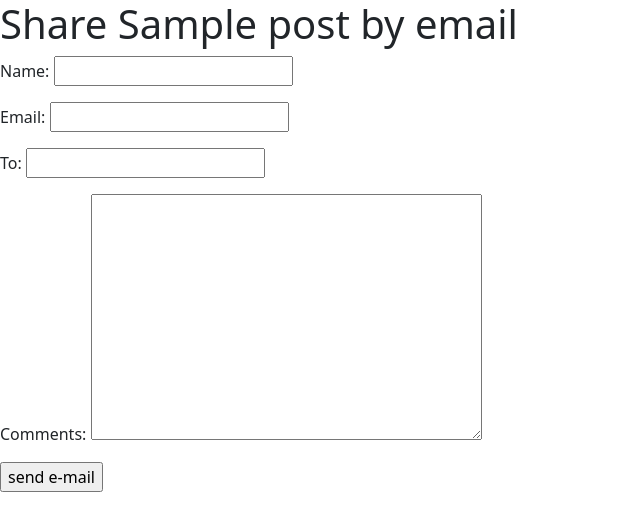
After one commit to joshualine/content-management-system, a Django app: page /blog/1/share/ in a window 1280 px wide. The commit adds this page. Shown: the top 531 px of the page, without its empty margins (0-640 px from the left). Run offline with Django 3.2, Linux system fonts and the light colour scheme; tables that the repository leaves empty hold one stand-in row (values such as "Sample post").

Commit message:
Added a comment system

```diff
--- /dev/null
+++ b/blog/forms.py
@@ -0,0 +1,14 @@
+from django import forms
+from .models import Comment
+
+class EmailPostForm(forms.Form):
+    name = forms.CharField(max_length=25)
+    email = forms.EmailField()
+    to = forms.EmailField()
+    comments = forms.CharField(required=False, widget=forms.Textarea)
+
+
+class CommentForm(forms.ModelForm):
+    class Meta:
+        model = Comment
+        fields = ('name', 'email', 'body')
--- a/blog/models.py
+++ b/blog/models.py
@@ -3,6 +3,7 @@ from slugger import AutoSlugField
 from django.contrib.auth.models import User
 from django.utils import timezone
 from django.urls import reverse
+from taggit.managers import TaggableManager
 
 
 class Post(models.Model):
@@ -19,6 +20,7 @@ class Post(models.Model):
     updated = models.DateTimeField(auto_now=True)
     published = models.DateTimeField(default=timezone.now)
     status = models.CharField(max_length=10, choices=STATUS_CHOICE, default='draft')
+    tags = TaggableManager()
 
     class Meta:
         ordering = ['-published']
@@ -28,3 +30,19 @@ class Post(models.Model):
 
     def get_absolute_url(self):
         return reverse('blog:post_detail', args=self.slug)
+
+
+class Comment(models.Model):
+    post = models.ForeignKey(Post, on_delete=models.CASCADE, related_name='comments')
+    name = models.CharField(max_length=80)
+    email = models.EmailField()
+    body = models.TextField()
+    created = models.DateTimeField(auto_now_add=True)
+    updated = models.DateTimeField(auto_now=True)
+    active = models.BooleanField(default=True)
+
+    class Meta:
+        ordering = ('created',)
+
+    def __str__(self):
+        return f'comment by {self.name} on {self.post}'
--- a/blog/templates/base.html
+++ b/blog/templates/base.html
@@ -1,3 +1,4 @@
+{% load blog_tags %}
 <!doctype html>
 <html lang="en">
   <head>
--- a/blog/templates/blog/list_post.html
+++ b/blog/templates/blog/list_post.html
@@ -1,8 +1,9 @@
 {% extends 'base.html' %}
 
 {% block content %}
-    <h1>All books</h1>
+    <h1>All Posts</h1>
     {% for post in posts %}
+        <p>Tags: {{ post.tags.all|join:", " }}</p>
         <ul>
             <li>Title: <a href="{% url 'blog:post_detail' post.slug %}">{{ post.title }}</a></li>
             <li>title: {{ post.title }}</li>
--- /dev/null
+++ b/blog/templates/blog/share.html
@@ -0,0 +1,16 @@
+{% extends 'base.html' %}
+
+{% block content %}
+    {% if sent %}
+        <p>
+            {{ post.title }} was sent successfully to {{ form.cleaned_data.to }}
+        </p>
+    {% else %}
+        <h1>Share {{ post.title }} by email</h1>
+        <form action="" method="post">
+            {{ form.as_p }}
+            {% csrf_token %}
+            <input type="submit" value="send e-mail">
+        </form>
+    {% endif %}
+{% endblock content %}
--- a/blog/urls.py
+++ b/blog/urls.py
@@ -5,5 +5,6 @@ app_name = 'blog'
 
 urlpatterns = [
     path('post_list/', views.post_list, name='post_list'),
-    path('post_detail/<slug:post>/', views.post_detail, name='post_detail')
+    path('post_detail/<slug:post>/', views.post_detail, name='post_detail'),
+    path('<int:post_id>/share/', views.post_share, name='post_share'),
 ]
--- a/blog/views.py
+++ b/blog/views.py
@@ -1,10 +1,17 @@
 from django.shortcuts import render, get_object_or_404
 from .models import Post
 from django.core.paginator import Paginator, EmptyPage, PageNotAnInteger
+from .forms import EmailPostForm, CommentForm
+from django.core.mail import send_mail
+from taggit.models import Tag
 
 
-def post_list(request):
+def post_list(request, tag_slug=None):
     object_list = Post.objects.all()
+    tag = None
+    if tag_slug:
+        tag = get_object_or_404(Tag, slug=tag_slug)
+        object_list = object_list.filter(tags__in=[tag])
     paginator = Paginator(object_list, 2)
     page = request.GET.get('page')
     try:
@@ -13,9 +20,36 @@ def post_list(request):
         posts = paginator.page(1)
     except EmptyPage:
         posts = paginator.page(paginator.num_pages)
-    return render(request, 'blog/list_post.html', {'page': page, 'posts': posts})
+    return render(request, 'blog/list_post.html', {'page': page, 'posts': posts, 'tag': tag})
 
 
 def post_detail(request, post):
     post = get_object_or_404(Post, slug=post)
-    return render(request, 'blog/detail_view.html', {'post': post})
+    comments = post.comments.filter(active=True)
+    new_comment = None
+    if request.method == 'POST':
+        comment_form = CommentForm(data=request.POST)
+        if comment_form.is_valid():
+            new_comment = comment_form.save(commit=False)
+            new_comment.post = post
+            new_comment.save()
+    else:
+        comment_form = CommentForm()
+    return render(request, 'blog/detail_view.html', {'post': post, 'comments': comments, 'new_comment': new_comment, 'comment_form': comment_form})
+
+
+def post_share(request, post_id):
+    post = get_object_or_404(Post, id=post_id, status='published')
+    sent = False
+    if request.method == 'POST':
+        form = EmailPostForm(request.POST)
+        if form.is_valid():
+            cd = form.cleaned_data
+            # post_url = request.build_absolute_uri(post.get_absolute_url())
+            subject = f"{cd['name']} recommends you read {post.title}"
+            message = f"Read {post.title}  comments: {cd['comments']}"
+            send_mail(subject, message, 'joshuachinwendu@gmail.com', [cd['to']])
+            sent = True
+    else:
+        form = EmailPostForm()
+    return render(request, 'blog/share.html', {'post': post, 'form': form, 'sent': sent})
```
Also changed, not shown: blog/admin.py (+7 -1 lines), blog/templates/blog/detail_view.html (+18 -0 lines), blog/templates/blog/templatetags/blog_tags.py (added, +10 -0 lines), myblog/settings.py (+9 -0 lines), blog/migrations/0002_comment.py (added), blog/migrations/0003_post_tags.py (added), blog/templates/blog/templatetags/__init__.py (added).
